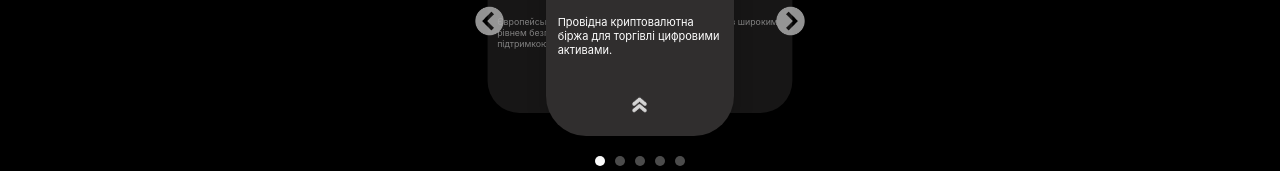
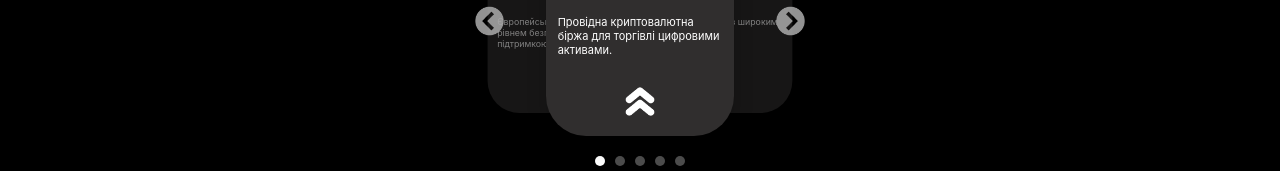
Before and after one commit to vladholomah/my-clicker, a React (Create React App) app: page / in a window 1280 px wide. Both pictures are taken after a click on the button 640 px from the left and 605 px from the top of the page. Shown: the part 196-367 px from the top of the page. Built offline with nearby package versions, Linux system fonts and the light colour scheme.

Commit message:
Update ExchangeDisplay and styles25

```diff
--- a/src/components/Exchange.css
+++ b/src/components/Exchange.css
@@ -180,18 +180,20 @@
 
 .swipe-indicator {
   position: absolute;
-  bottom: 10px;
+  bottom: 15px;
   left: 0;
   right: 0;
   text-align: center;
-  animation: float 2s ease-in-out infinite;
+  transition: transform 0.3s ease;
+}
+
+.swipe-indicator.swiping {
+  transform: translateY(-20px);
 }
 
 .swipe-indicator img {
-  width: 15px; /* Налаштуйте за потребою */
+  width: 30px;
   height: auto;
-  opacity: 0.8;
-  transition: opacity 0.3s ease;
 }
 
 @keyframes float {
@@ -208,9 +210,8 @@
 }
 
 .exchange-slide.swiping-up {
-  transform: translateY(-50%);
-  opacity: 0;
-  transition: transform 0.5s cubic-bezier(0.68, -0.55, 0.265, 1.55), opacity 0.5s ease;
+  transform: translateY(-50px);
+  transition: transform 0.3s ease;
 }
 
 .registration-section {
--- a/src/components/Exchange.tsx
+++ b/src/components/Exchange.tsx
@@ -59,32 +59,48 @@ const Exchange: React.FC<ExchangeProps> = ({ onExchangeSelect, selectedExchange
   const [isAnimating, setIsAnimating] = useState(false);
   const [isSwipingUp, setIsSwipingUp] = useState(false);
   const carouselRef = useRef<HTMLDivElement>(null);
+  const swipeThreshold = 50; // Поріг для спрацьовування свайпу
 
   const handleTouchStart = (e: React.TouchEvent) => {
-    setTouchStart({ x: e.targetTouches[0].clientX, y: e.targetTouches[0].clientY });
+    setTouchStart({
+      x: e.targetTouches[0].clientX,
+      y: e.targetTouches[0].clientY
+    });
   };
 
   const handleTouchMove = (e: React.TouchEvent) => {
-    setTouchEnd({ x: e.targetTouches[0].clientX, y: e.targetTouches[0].clientY });
+    setTouchEnd({
+      x: e.targetTouches[0].clientX,
+      y: e.targetTouches[0].clientY
+    });
+
+    const deltaY = touchStart.y - e.targetTouches[0].clientY;
+    if (deltaY > 0) {
+      setIsSwipingUp(true);
+    } else {
+      setIsSwipingUp(false);
+    }
   };
 
   const handleTouchEnd = () => {
     const deltaX = touchStart.x - touchEnd.x;
     const deltaY = touchStart.y - touchEnd.y;
 
-    if (Math.abs(deltaY) > Math.abs(deltaX) && deltaY > 50) {
-      // Свайп вгору
-      setIsSwipingUp(true);
-      setTimeout(() => {
+    if (Math.abs(deltaY) > Math.abs(deltaX)) {
+      // Вертикальний свайп
+      if (deltaY > swipeThreshold && isSwipingUp) {
         onExchangeSelect(exchanges[currentIndex].name);
-      }, 300);
-    } else if (Math.abs(deltaX) > 50) {
-      if (deltaX > 0) {
+      }
+    } else {
+      // Горизонтальний свайп
+      if (deltaX > swipeThreshold) {
         nextExchange();
-      } else {
+      } else if (deltaX < -swipeThreshold) {
         prevExchange();
       }
     }
+
+    setIsSwipingUp(false);
   };
 
   useEffect(() => {
@@ -151,13 +167,13 @@ return (
               >
                 <h2>{exchange.name}</h2>
                 <div className="profit-info">
-              <img src={exchange.logo} alt={exchange.name} />
+                  <img src={exchange.logo} alt={exchange.name}/>
                   <span>Прибуток за годину</span>
                   <span>{exchange.profitPerHour}</span>
                 </div>
                 <p>{exchange.description}</p>
-            <div className="swipe-indicator">
-              <img src="/images/swipe-up.png" alt="Swipe up" />
+                <div className={`swipe-indicator ${isSwipingUp ? 'swiping' : ''}`}>
+                  <img src="/images/swipe-up.png" alt="Swipe up"/>
                 </div>
               </div>
           ))}
@@ -167,7 +183,7 @@ return (
           onClick={nextExchange}
           disabled={isAnimating}
       >
-        <img src="/images/swipe.png" alt="Next" />
+        <img src="/images/swipe.png" alt="Next"/>
       </button>
     </div>
     <div className="carousel-indicators">
```
Lines whose indentation alone changed are shown as unchanged.
